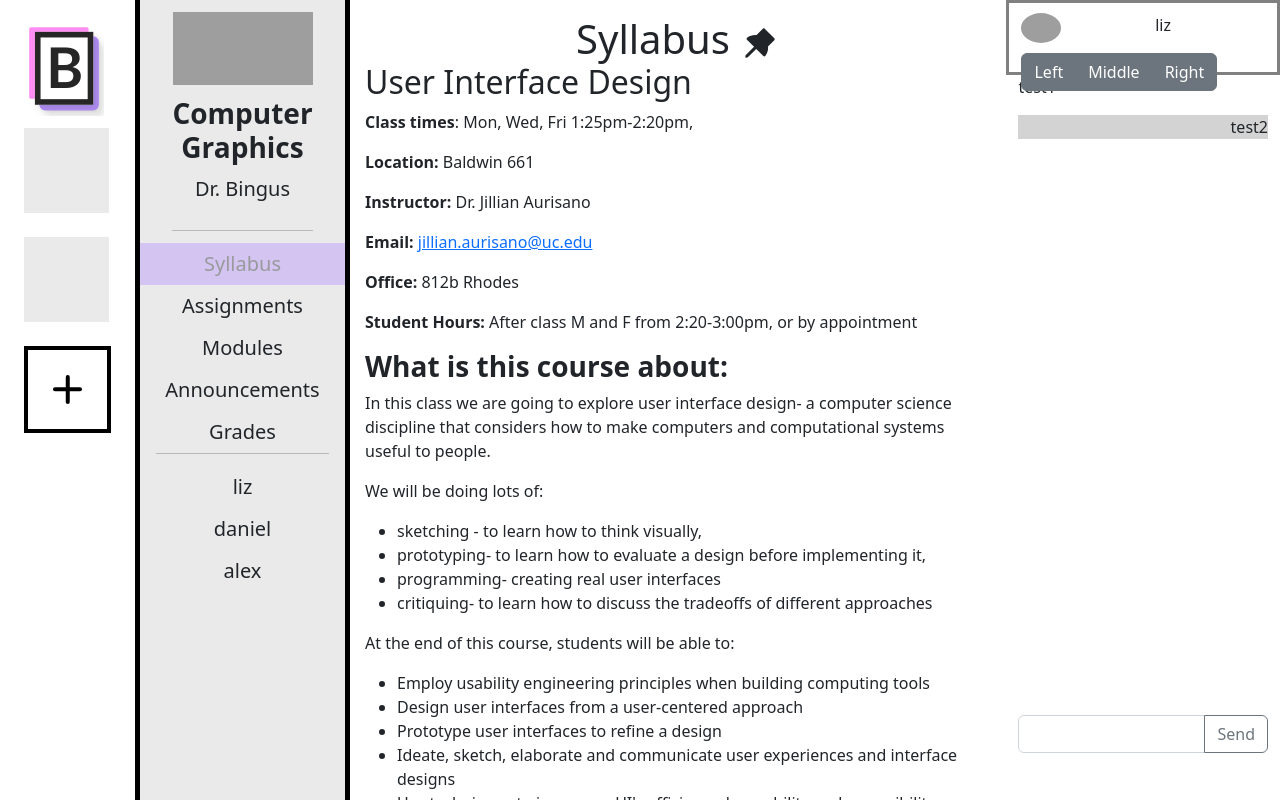
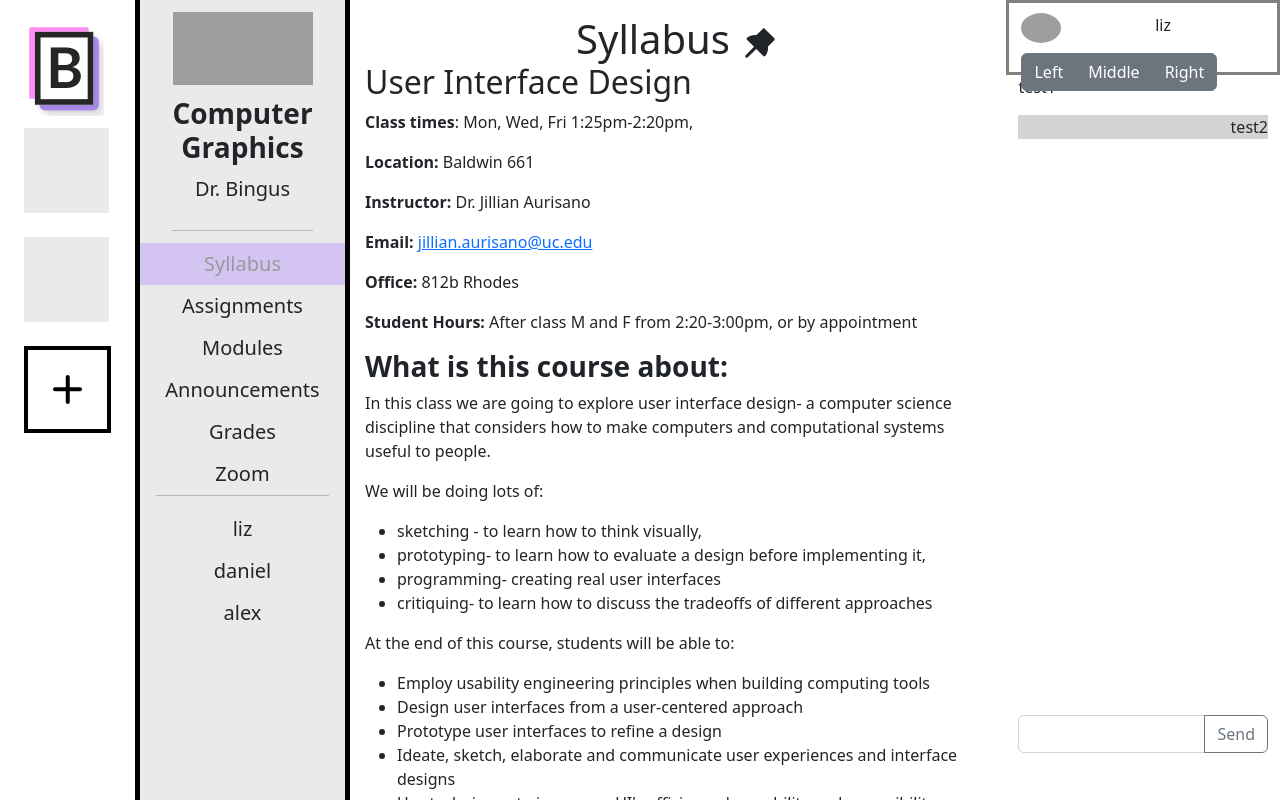
Before and after one commit to corncob567/AlternaCanvas, a React (Create React App) app: page /ui/syllabus in a window 1280 px wide. Built offline with nearby package versions, Linux system fonts and the light colour scheme; grey boxes are pictures that could not be loaded; a web font is replaced by a local one.

Commit message:
Restore zoom tab

```diff
--- a/src/components/navigation/CourseNav.jsx
+++ b/src/components/navigation/CourseNav.jsx
@@ -34,6 +34,9 @@ function CourseNav({courseID, courseName, courseImg, courseProfessor, chats, set
                     <li>
                         <NavLink to='grades' className={e => (e.isActive ? 'courseNav--item active' : 'courseNav--item')}>Grades</NavLink>
                     </li>
+                    <li>
+                        <NavLink to='zoom' className={e => (e.isActive ? 'courseNav--item active' : 'courseNav--item')}>Zoom</NavLink>
+                    </li>
                     {/* <br></br> */}
                     <hr className="courseNav--line"></hr>
                 </ul>
--- a/src/styles/components/Courses.scss
+++ b/src/styles/components/Courses.scss
@@ -1,7 +1,3 @@
-.courseSelector--container{
-    height: 100vh;
-}
-
 .courseNav{
     border-right: 5px $primary-3 solid;
     border-left: 5px $primary-3 solid;
@@ -43,6 +39,7 @@
 
     &--courseProfessor {
         margin: 0;
+        padding: 0;
     }
 
     &--line {
@@ -86,6 +83,7 @@
 .courseSelector {
     &--container {
         display: flex;
+        height: 100vh;
     }
     &--courses {
         overflow: hidden;
```
